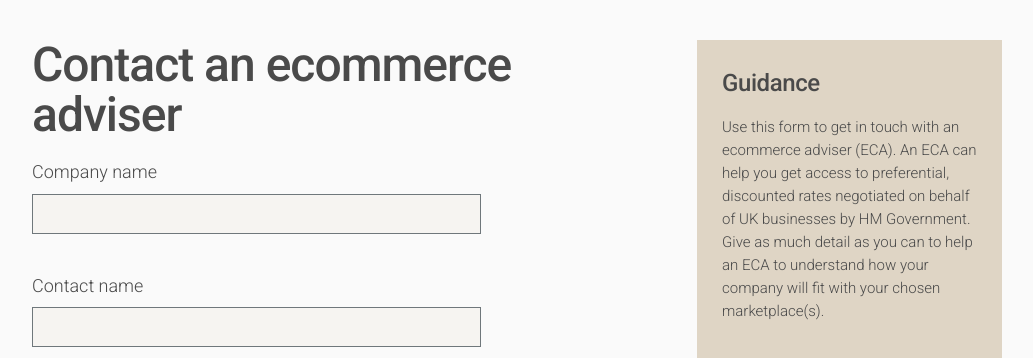
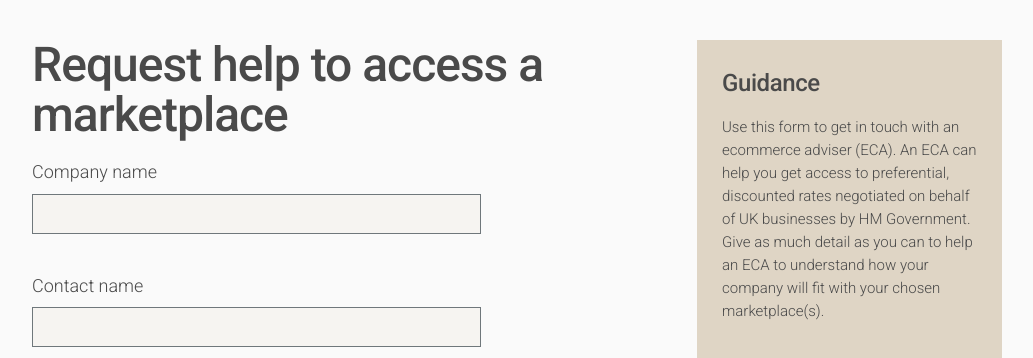
Before and after one commit to uktrade/help, a Django app: page /triage/1/ in a window 1280 px wide. Shown: the part 136-494 px from the top of the page, without its empty margins (123-1156 px from the left). Run offline with Django 3.2, Linux system fonts and the light colour scheme; some libraries are stand-ins or nearby versions.

Commit message:
update content

```diff
--- a/contact/templates/triage_thanks.html
+++ b/contact/templates/triage_thanks.html
@@ -2,7 +2,7 @@
 
 {% block success %}
   <h1 class='heading-xlarge push--bottom flush--top'>Enquiry submitted</h1>
-  <p>Thanks for your enquiry about getting help accessing this marketplace. A member of staff at the Department for International Trade will review your request and respond to you in 5 working days.</p>
+  <p>Thanks for your enquiry about getting help accessing this marketplace. A member of staff at the Department for International Trade will review your request and respond to you within 5 working days.</p>
   <p>You can now <a href="https://selling-online-overseas.export.great.gov.uk/markets/filter">search for more online marketplaces</a> or <a href="https://www.great.gov.uk/export">read about your next steps in exporting</a>.</p>
 {% endblock %}
 
--- a/contact/views.py
+++ b/contact/views.py
@@ -40,7 +40,7 @@ class TriageView(DITHelpView):
     marketplaces.
     """
     form_class = TriageForm
-    form_title = "Contact an ecommerce adviser"
+    form_title = "Request help to access a marketplace"
     template_name = "triage.html"
     success_url = reverse_lazy('contact:triage_thanks')
 
```
